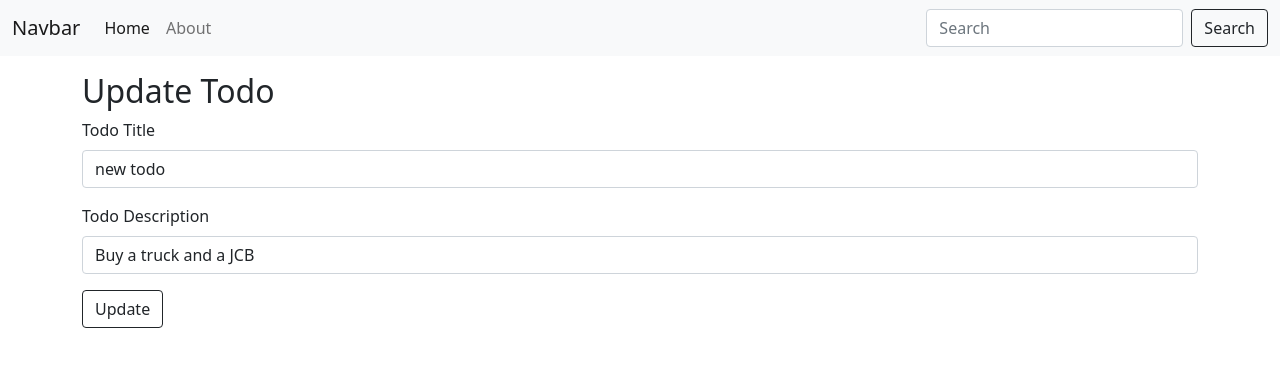
After one commit to xecyborg/flask-todo, a Flask app: page /update/1 in a window 1280 px wide. The commit adds this page. Shown: the top 367 px of the page. Run offline with Flask 2, Linux system fonts and the light colour scheme; data comes from the database, SQL or seed files in the repository; both versions use the stored data as it was after the commit.

Commit message:
Update functionality is now working

```diff
--- a/app.py
+++ b/app.py
@@ -31,6 +31,22 @@ def hello_world():
     return render_template('index.html', allTodo=allTodo)
 
 
+@app.route('/update/<int:sno>', methods=['GET', 'POST'])
+def update(sno):
+    if request.method == 'POST':
+        title = request.form['title']
+        desc = request.form['desc']
+        todo = Todo.query.filter_by(sno=sno).first()
+        todo.title = title
+        todo.desc = desc
+        db.session.add(todo)
+        db.session.commit()
+        return redirect('/')
+
+    todo = Todo.query.filter_by(sno=sno).first()
+    return render_template('update.html', todo=todo)
+
+
 @app.route('/delete/<int:sno>')
 def delete(sno):
     todo = Todo.query.filter_by(sno=sno).first()
--- /dev/null
+++ b/templates/base.html
@@ -0,0 +1,46 @@
+<!doctype html>
+<html lang="en">
+
+<head>
+    <!-- Required meta tags -->
+    <meta charset="utf-8">
+    <meta name="viewport" content="width=device-width, initial-scale=1">
+
+    <!-- Bootstrap CSS -->
+    <link href="https://cdn.jsdelivr.net/npm/bootstrap@5.0.2/dist/css/bootstrap.min.css" rel="stylesheet"
+        integrity="sha384-EVSTQN3/azprG1Anm3QDgpJLIm9Nao0Yz1ztcQTwFspd3yD65VohhpuuCOmLASjC" crossorigin="anonymous">
+
+    <title>{% block title %} {% endblock title %} -MyTodo</title>
+</head>
+
+<body>
+    <nav class="navbar navbar-expand-lg navbar-light bg-light">
+        <div class="container-fluid">
+            <a class="navbar-brand" href="/">Navbar</a>
+            <button class="navbar-toggler" type="button" data-bs-toggle="collapse"
+                data-bs-target="#navbarSupportedContent" aria-controls="navbarSupportedContent" aria-expanded="false"
+                aria-label="Toggle navigation">
+                <span class="navbar-toggler-icon"></span>
+            </button>
+            <div class="collapse navbar-collapse" id="navbarSupportedContent">
+                <ul class="navbar-nav me-auto mb-2 mb-lg-0">
+                    <li class="nav-item">
+                        <a class="nav-link active" aria-current="page" href="#">Home</a>
+                    </li>
+                    <li class="nav-item">
+                        <a class="nav-link" href="#">About</a>
+                    </li>
+                </ul>
+                <form class="d-flex">
+                    <input class="form-control me-2" type="search" placeholder="Search" aria-label="Search">
+                    <button class="btn btn-outline-dark" type="submit">Search</button>
+                </form>
+            </div>
+        </div>
+    </nav>
+    {% block body %}
+
+    {% endblock body %}
+</body>
+
+</html>
--- /dev/null
+++ b/templates/update.html
@@ -0,0 +1,35 @@
+{% extends 'base.html' %}
+{% block title %} Home{% endblock title %}
+{% block body %}
+
+<div class="container my-3">
+    <h2>Update Todo</h2>
+    <form action="/update/{{todo.sno}}" method="POST">
+        <div class="mb-3">
+            <label for="title" class="form-label">Todo Title</label>
+            <input type="text" class="form-control" name="title" id="title" value="{{todo.title}}"
+                aria-describedby="emailHelp">
+        </div>
+        <div class="mb-3">
+            <label for="desc" class="form-label">Todo Description</label>
+            <input type="text" class="form-control" name="desc" id="desc" value="{{todo.desc}}">
+        </div>
+        <button type="submit" class="btn btn-outline-dark">Update</button>
+    </form>
+</div>
+
+<!-- Optional JavaScript; choose one of the two! -->
+
+<!-- Option 1: Bootstrap Bundle with Popper -->
+<script src="https://cdn.jsdelivr.net/npm/bootstrap@5.0.2/dist/js/bootstrap.bundle.min.js"
+    integrity="sha384-MrcW6ZMFYlzcLA8Nl+NtUVF0sA7MsXsP1UyJoMp4YLEuNSfAP+JcXn/tWtIaxVXM"
+    crossorigin="anonymous"></script>
+
+<!-- Option 2: Separate Popper and Bootstrap JS -->
+<!--
+    <script src="https://cdn.jsdelivr.net/npm/@popperjs/core@2.9.2/dist/umd/popper.min.js" integrity="sha384-IQsoLXl5PILFhosVNubq5LC7Qb9DXgDA9i+tQ8Zj3iwWAwPtgFTxbJ8NT4GN1R8p" crossorigin="anonymous"></script>
+    <script src="https://cdn.jsdelivr.net/npm/bootstrap@5.0.2/dist/js/bootstrap.min.js" integrity="sha384-cVKIPhGWiC2Al4u+LWgxfKTRIcfu0JTxR+EQDz/bgldoEyl4H0zUF0QKbrJ0EcQF" crossorigin="anonymous"></script>
+    -->
+
+
+{% endblock body %}
```
Also changed, not shown: templates/index.html (+16 -60 lines), todo.db.
